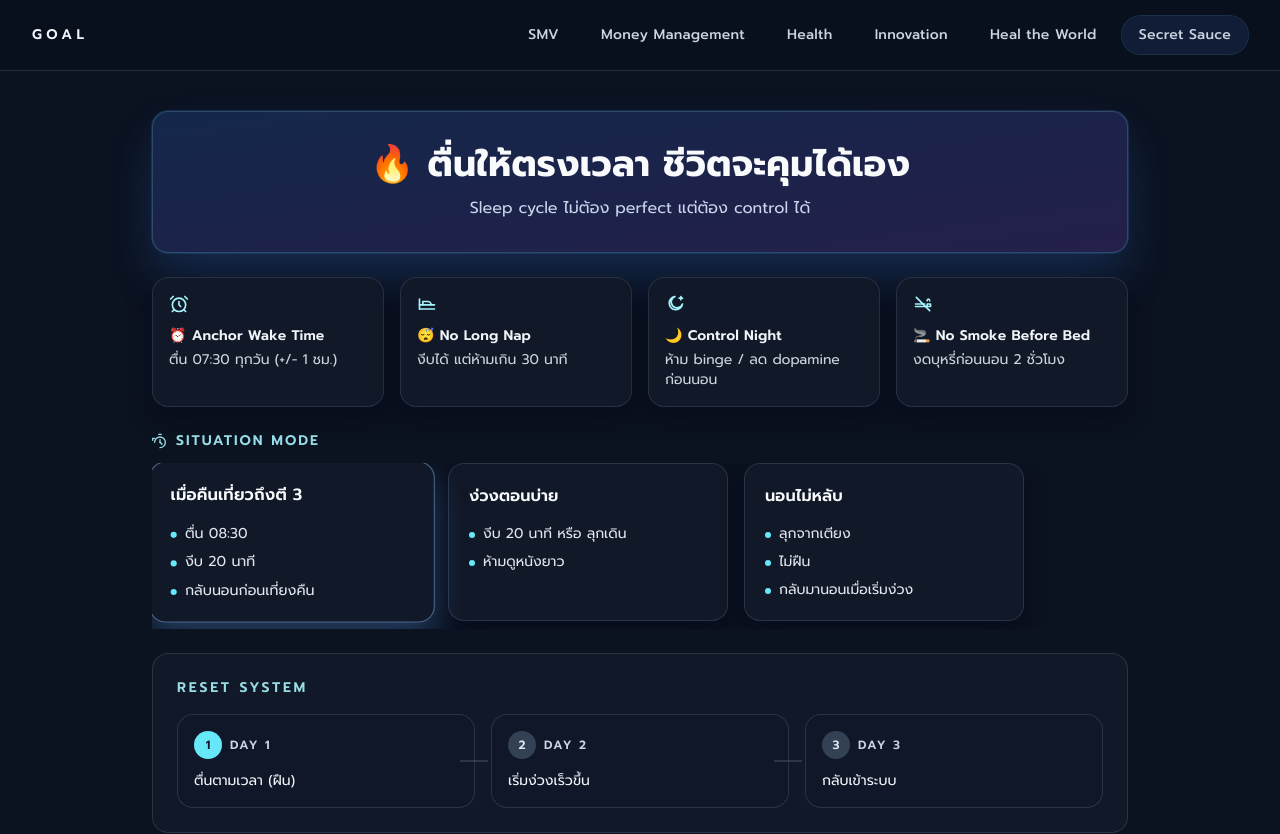
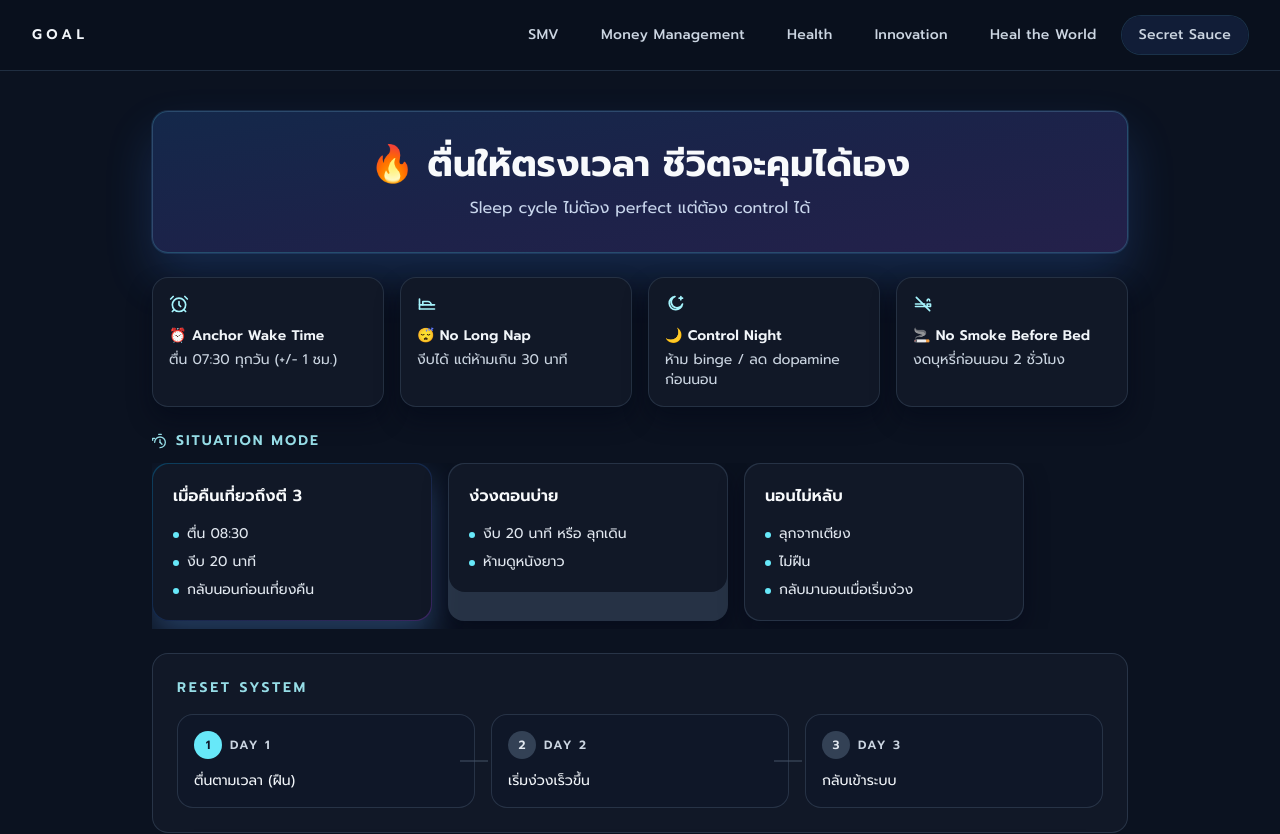
Before and after one commit to Fuadee/GOAL, a Next.js app: page /secret-sauce/sleep-cycle in a window 1280 px wide. Shown: the top 834 px of the page. Built offline with nearby package versions, Linux system fonts and the light colour scheme; a web font is replaced by a local one.

Commit message:
Fix Situation Mode card corner radius rendering

```diff
--- a/app/secret-sauce/sleep-cycle/page.tsx
+++ b/app/secret-sauce/sleep-cycle/page.tsx
@@ -38,12 +38,13 @@ function RuleCard({ icon: Icon, title, description }: RuleCardProps) {
 function SituationCard({ title, actions, highlighted = false }: SituationCardProps) {
   return (
     <article
-      className={`w-[280px] shrink-0 snap-center rounded-2xl border bg-[#111827] p-5 transition duration-200 ${
+      className={`w-[280px] shrink-0 snap-center rounded-2xl p-[1px] transition duration-200 ${
         highlighted
-          ? 'scale-[1.02] border-blue-300/45 shadow-[0_16px_32px_rgba(96,165,250,0.28)]'
-          : 'border-slate-700/70 shadow-[0_10px_24px_rgba(2,6,23,0.4)]'
+          ? 'bg-gradient-to-br from-sky-500/30 via-blue-500/20 to-purple-500/30 shadow-[0_16px_32px_rgba(96,165,250,0.28)]'
+          : 'bg-slate-700/70 shadow-[0_10px_24px_rgba(2,6,23,0.4)]'
       }`}
     >
+      <div className="rounded-2xl bg-[#111827] p-5">
         <h3 className="text-base font-semibold text-slate-50">{title}</h3>
         <ul className="mt-4 space-y-2">
           {actions.map((action) => (
@@ -53,6 +54,7 @@ function SituationCard({ title, actions, highlighted = false }: SituationCardPro
             </li>
           ))}
         </ul>
+      </div>
     </article>
   );
 }
```
Lines whose indentation alone changed are shown as unchanged.
